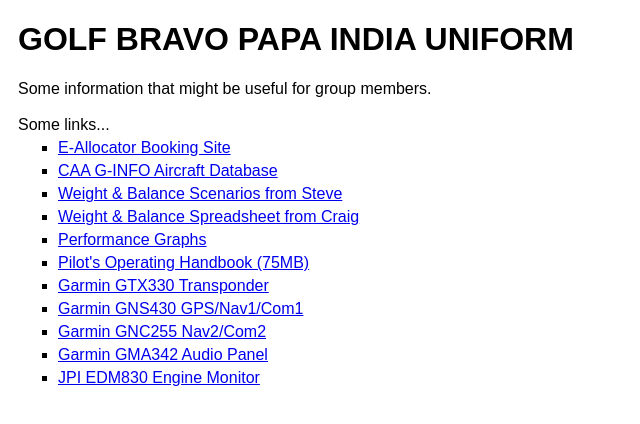
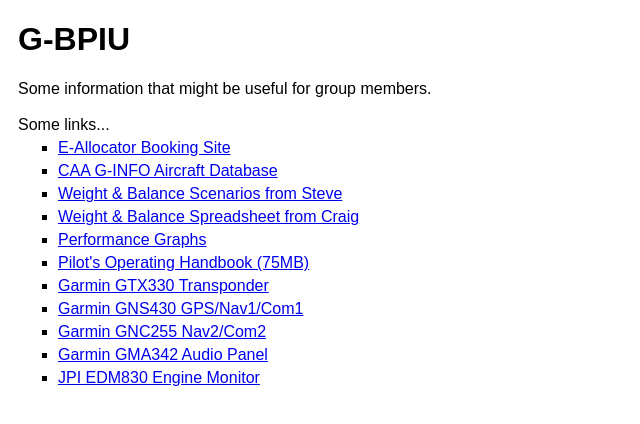
Before and after one commit to taylorhq/www-gbpiu, a plain HTML site: page index.html in a window 1280 px wide. Shown: the whole page, without its empty margins (0-640 px from the left). Drawn offline with Linux system fonts and the light colour scheme.

Commit message:
Changed homepage title.

```diff
--- a/index.html
+++ b/index.html
@@ -16,7 +16,7 @@
   </head>
   <body>
     <div style="font-family: arial, sans serif; text-align: left; margin: 10px;">
-      <h1>GOLF BRAVO PAPA INDIA UNIFORM</h1>
+      <h1>G-BPIU</h1>
       Some information that might be useful for group members.
       <br />
       <br />
```
